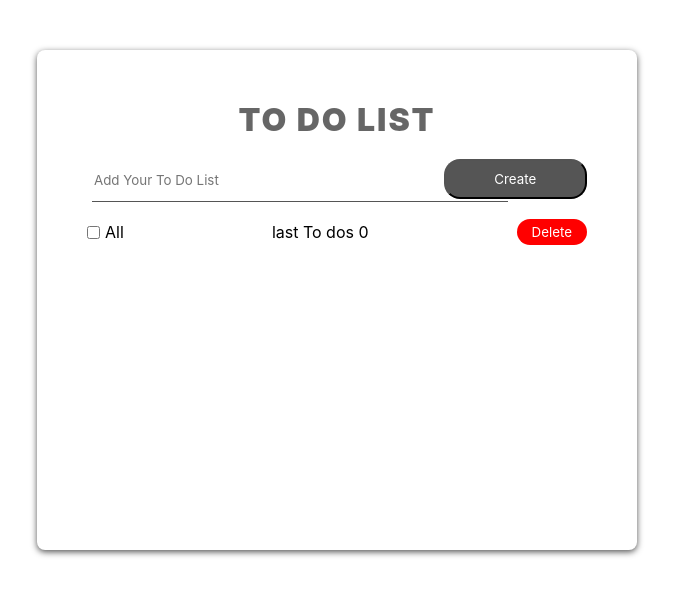
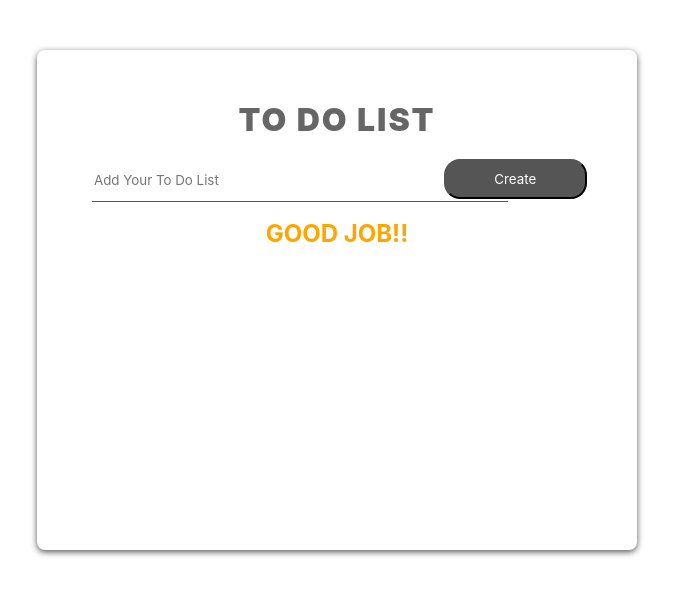
Before and after one commit to kazufoot21/TodoApp_ContextAPI_2, a React (Create React App) app: page / in a window 1280 px wide. Shown: the top 596 px of the page, without its empty margins (303-976 px from the left). Built offline with nearby package versions, Linux system fonts and the light colour scheme.

Commit message:
create delete function

```diff
--- a/src/components/Footer.js
+++ b/src/components/Footer.js
@@ -1,16 +1,51 @@
 import React, { useContext } from 'react';
+import { useState } from 'react/cjs/react.development';
 import { DataContext } from './DataProvider';
 
 export const Footer = () => {
   const [todos, setTodos] = useContext(DataContext);
+  const [checkAll, setCheckAll] = useState(false);
+
+  const handleCheckAll = () => {
+    const newTodos = [...todos];
+    newTodos.forEach((todo) => {
+      todo.complete = !checkAll;
+    });
+    setTodos(newTodos);
+    setCheckAll(!checkAll);
+  };
+
+  const newTodoComplete = () => {
+    return todos.filter((todo) => {
+      return todo.complete === false;
+    });
+  };
+
+  const deleteTodo = () => {
+    setTodos(newTodoComplete());
+    setCheckAll(false);
+  };
+
   return (
-    <div className="row">
-      <label htmlFor="all" name="all" id="all">
-        <input type="checkbox" />
-        All
-      </label>
-      <p>last To dos 0</p>
-      <button id="delete">Delete</button>
-    </div>
+    <>
+      {todos.length === 0 ? (
+        <h2>GOOD JOB!!</h2>
+      ) : (
+        <div className="row">
+          <label htmlFor="all" name="all" id="all">
+            <input
+              type="checkbox"
+              onChange={handleCheckAll}
+              checked={checkAll}
+            />
+            All
+          </label>
+          <p id="count">You have {newTodoComplete().length} to do </p>
+          <button id="delete" onClick={deleteTodo}>
+            Delete
+          </button>
+        </div>
+      )}
+    </>
   );
 };
--- a/src/index.css
+++ b/src/index.css
@@ -30,6 +30,10 @@ h1 {
   letter-spacing: 2px;
   font-weight: 900;
   color: #666;
+}
+h2 {
+  text-align: center;
+  color: orange;
 }
 
 form {
@@ -112,6 +116,10 @@ label {
   cursor: pointer;
 }
 
+#count {
+  font-weight: bold;
+}
+
 @media (max-width: 400px) {
   .App {
     padding: 10px;
```
